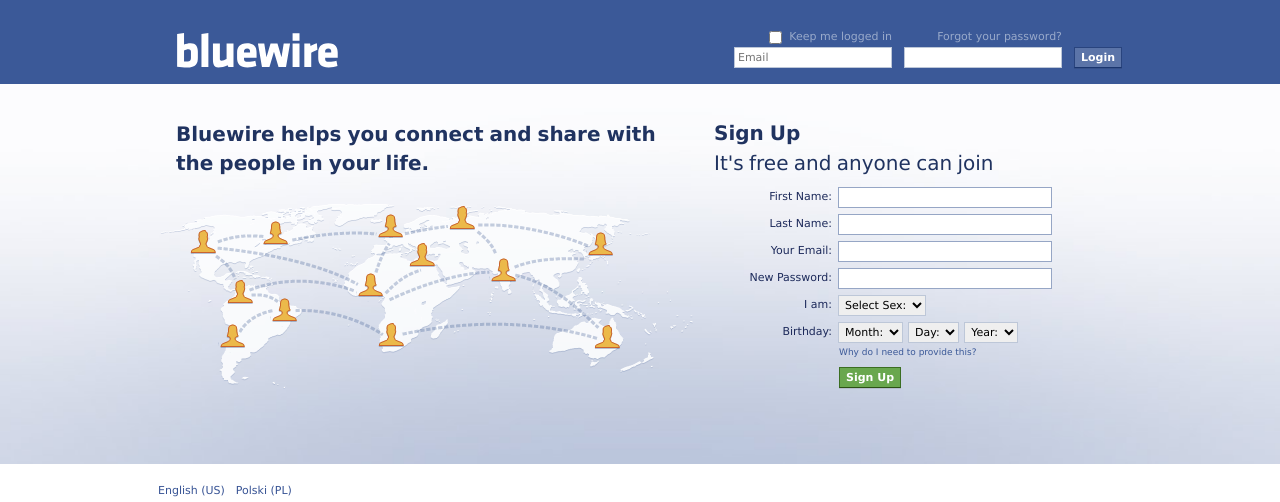
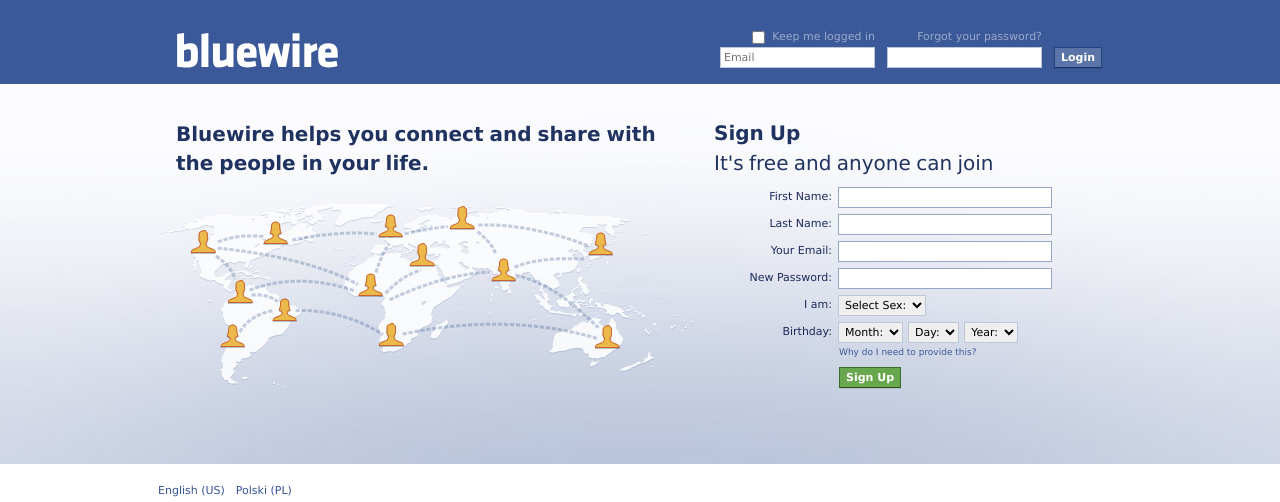
Before and after one commit to Bluewire-OSS/templates, a Flask app: page / in a window 1280 px wide. Shown: the top 502 px of the page. Run offline with Flask 3, Linux system fonts and the light colour scheme.

Commit message:
More navigation bar accuracy imrpovements

```diff
--- a/static/styles.css
+++ b/static/styles.css
@@ -250,7 +250,7 @@ select {
 textarea, .input-text, .input-password {
     border: 1px solid #bdc7d8;
     font-size: 11px;
-    width: 150px;
+    width: 147px;
     padding: 3px;
 }
 
@@ -269,6 +269,7 @@ input + label {
 
 .navbar-table {
     padding-top: 10px;
+    padding-right: 20px;
 }
 
 .input-checkbox {
```
